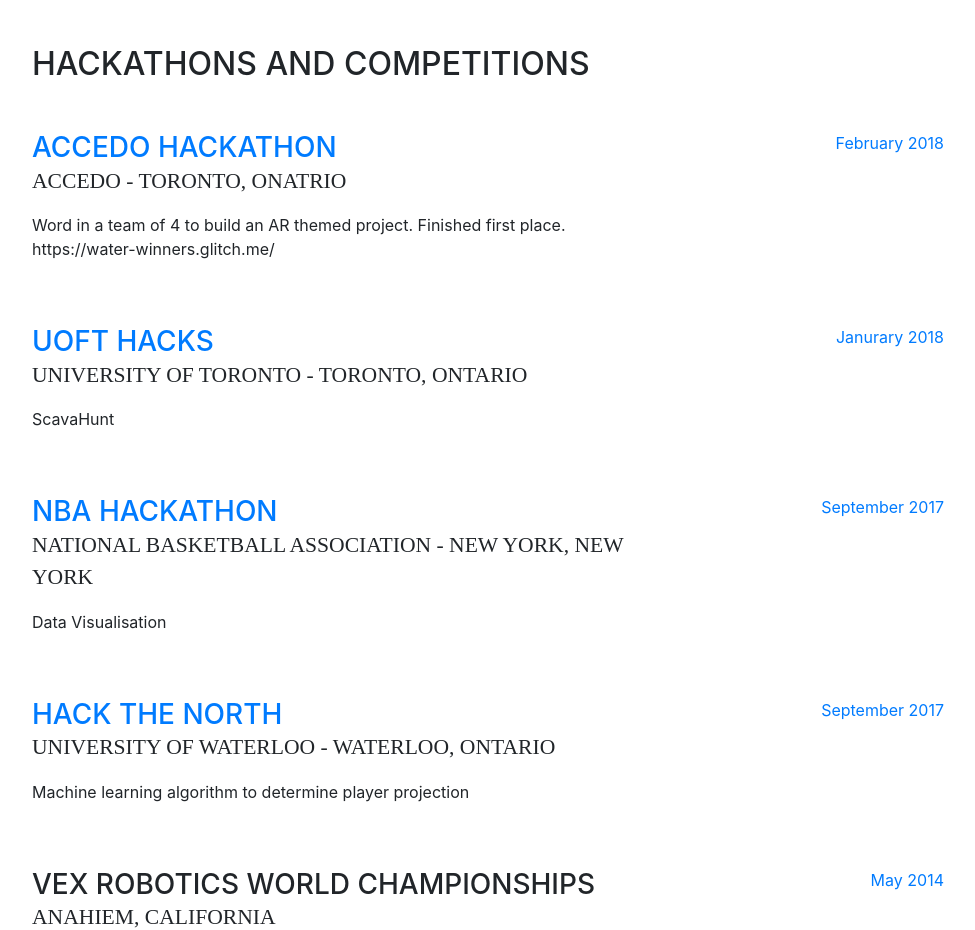
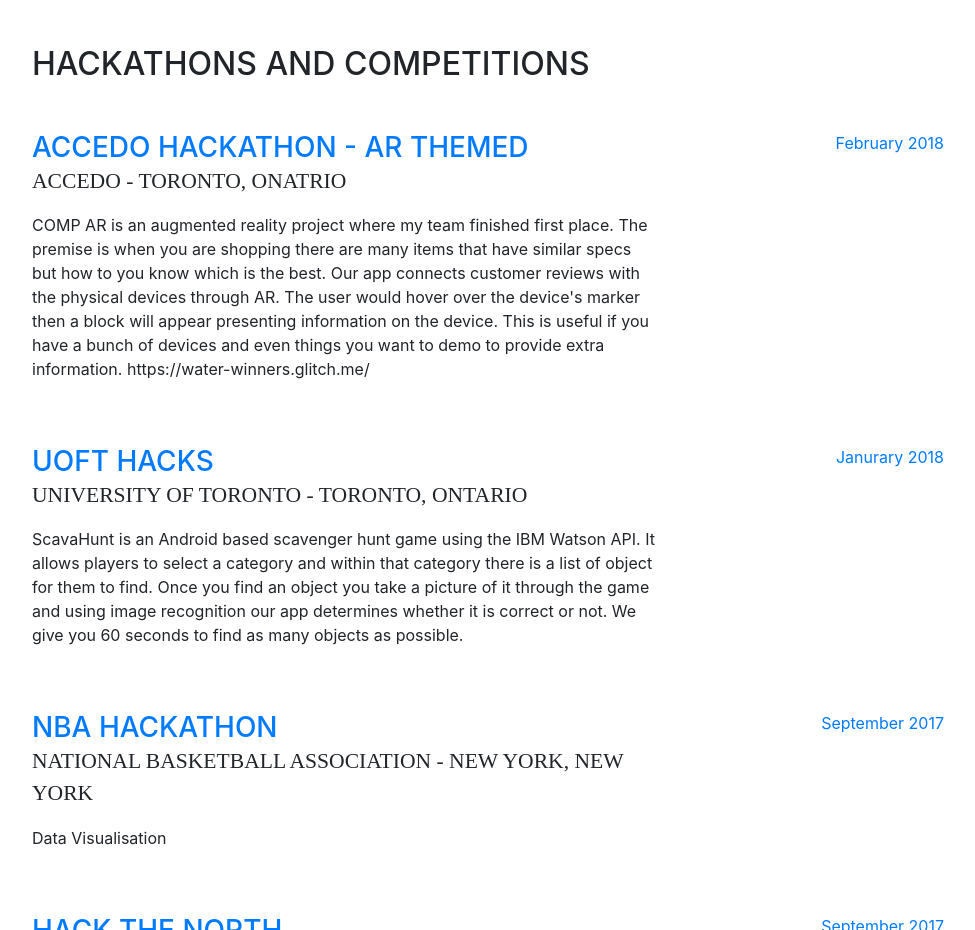
Before and after one commit to jbalawejder/website, a website with bundled scripts: page index.html in a window 1280 px wide. Shown: the part 3300-4230 px from the top of the page, without its empty margins (288-1263 px from the left). Built offline with nearby package versions, Linux system fonts and the light colour scheme; a web font is replaced by a local one.

Commit message:
updating project section

```diff
--- a/index.html
+++ b/index.html
@@ -19,6 +19,7 @@
     <link href="vendor/font-awesome/css/font-awesome.min.css" rel="stylesheet">
     <link href="vendor/devicons/css/devicons.min.css" rel="stylesheet">
     <link href="vendor/simple-line-icons/css/simple-line-icons.css" rel="stylesheet">
+    <!--link rel="stylesheet" href="https://maxcdn.bootstrapcdn.com/bootstrap/3.3.7/css/bootstrap.min.css"-->
 
     <!-- Custom styles for this template -->
     <link href="css/resume.min.css" rel="stylesheet">
@@ -248,9 +249,9 @@
 
           <div class="resume-item d-flex flex-column flex-md-row mb-5">
             <div class="resume-content mr-auto">
-              <h3 class="mb-0"> <a href=""> Accedo Hackathon</a></h3>
+              <h3 class="mb-0"> <a href=""> Accedo Hackathon - AR Themed</a></h3>
               <div class="subheading mb-3">Accedo - Toronto, Onatrio</div>
-              <p>Word in a team of 4 to build an AR themed project. Finished first place. https://water-winners.glitch.me/</p>
+              <p>COMP AR is an augmented reality project where my team finished first place. The premise is when you are shopping there are many items that have similar specs but how to you know which is the best. Our app connects customer reviews with the physical devices through AR. The user would hover over the device's marker then a block will appear presenting information on the device. This is useful if you have a bunch of devices and even things you want to demo to provide extra information.  https://water-winners.glitch.me/</p>
             </div>
             <div class="resume-date text-md-right">
               <span class="text-primary">February 2018</span>
@@ -261,7 +262,7 @@
             <div class="resume-content mr-auto">
               <h3 class="mb-0"> <a href="https://github.com/jbalawejder/uofthacks2018"> UofT Hacks</a></h3>
               <div class="subheading mb-3">University of Toronto - Toronto, Ontario</div>
-              <p>ScavaHunt</p>
+              <p>ScavaHunt is an Android based scavenger hunt game using the IBM Watson API. It allows players to select a category and within that category there is a list of object for them to find. Once you find an object you take a picture of it through the game and using image recognition our app determines whether it is correct or not. We give you 60 seconds to find as many objects as possible.</p>
             </div>
             <div class="resume-date text-md-right">
               <span class="text-primary">Janurary 2018</span>
@@ -377,6 +378,9 @@
     <!-- Custom scripts for this template -->
     <script src="js/resume.min.js"></script>
 
+    <script src="https://ajax.googleapis.com/ajax/libs/jquery/3.3.1/jquery.min.js"></script>
+    <script src="https://maxcdn.bootstrapcdn.com/bootstrap/3.3.7/js/bootstrap.min.js"></script>
+
   </body>
 
 </html>
```
